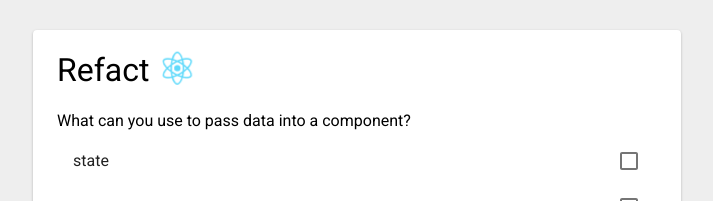
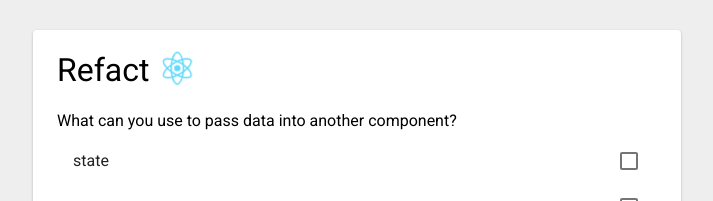
Before and after one commit to AshTappin/refact, a React (Create React App) app: page /question in a window 1280 px wide. Shown: the top 201 px of the page, without its empty margins (95-808 px from the left). Built offline with nearby package versions, Linux system fonts and the light colour scheme.

Commit message:
Rename one question

```diff
--- a/src/Stores/QuizStore.ts
+++ b/src/Stores/QuizStore.ts
@@ -13,7 +13,7 @@ export class QuizStore {
 
     questionsAndAnswers: QuestionAndAnswers[] = [
         {
-            question: 'What can you use to pass data into a component?',
+            question: 'What can you use to pass data into another component?',
             answers: [
                 {name: 'state', isCorrect: false},
                 {name: 'props', isCorrect: true},
```
Also changed, not shown: 1 other file (tests, documents, lock files or other folders).
